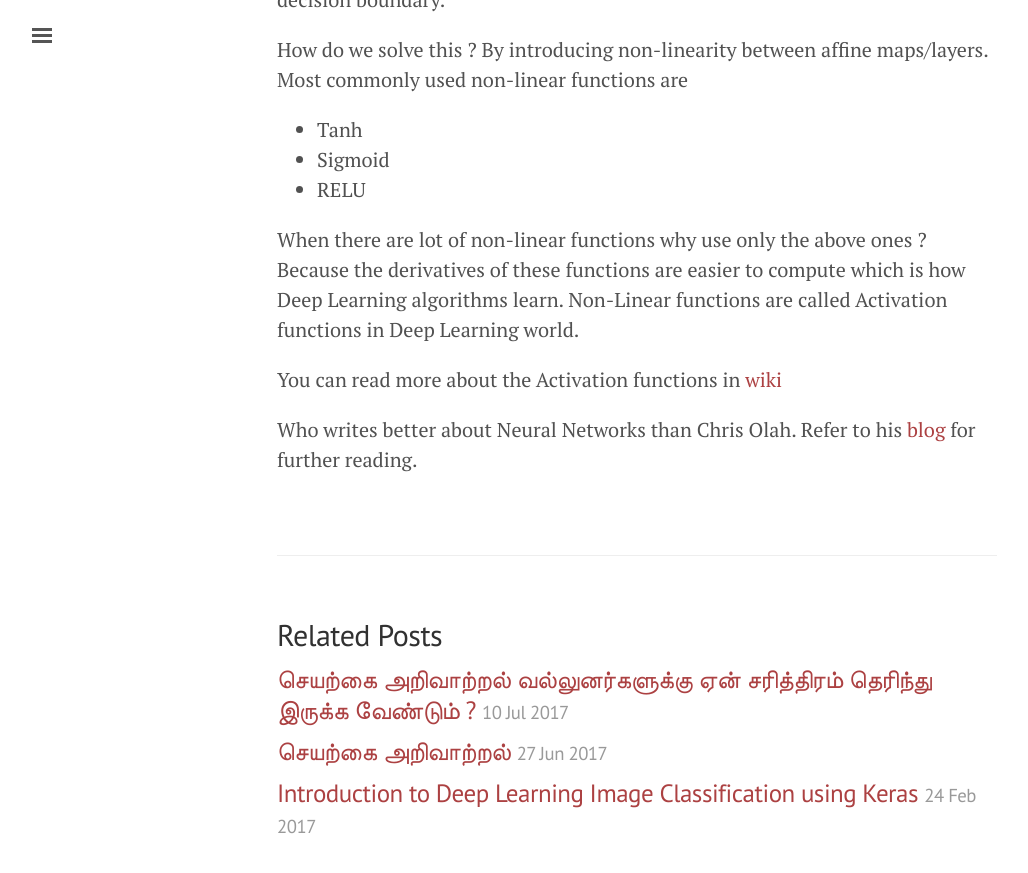
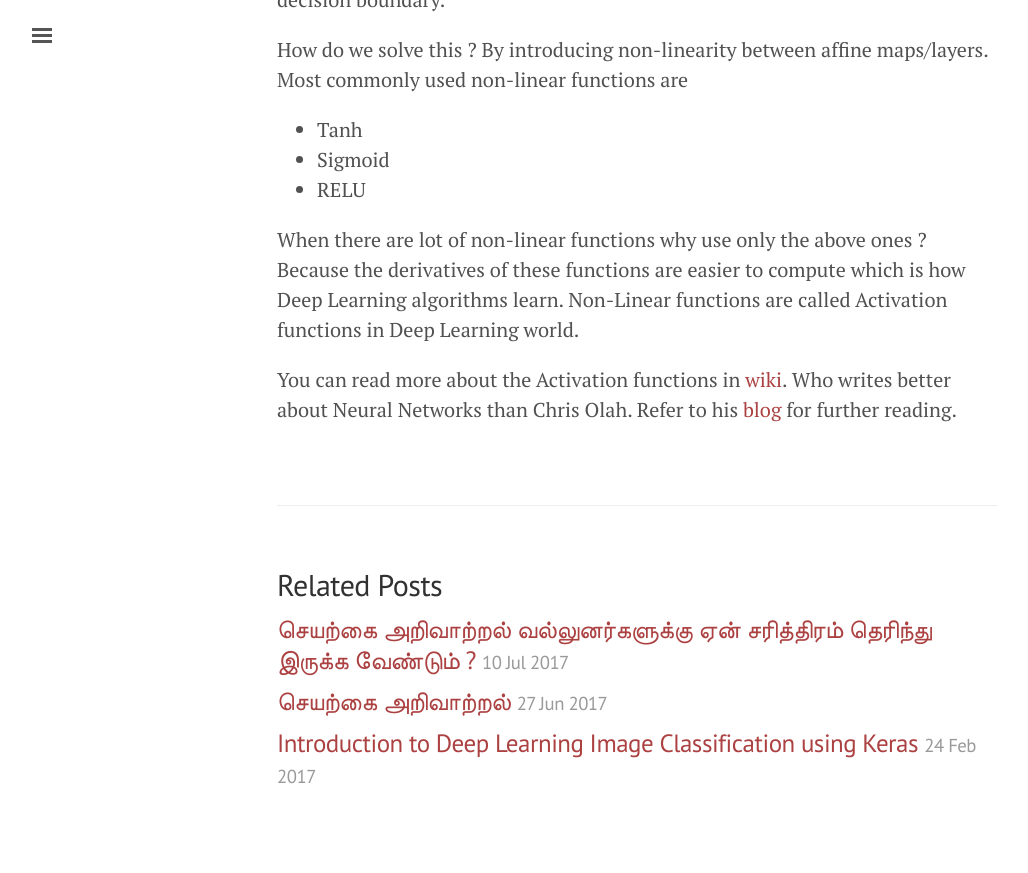
Before and after one commit to malaikannan/malaikannan.github.io, a Jekyll site: the page built from _posts/2017-07-18-why-use-non-linear-functions-in-deep-learning.markdown, in a window 1280 px wide and 900 px high, scrolled down 947 px. Shown: the top 873 px of the window, without its empty margins (3-1031 px from the left). Built offline with Jekyll 4.4.1, drawn with Linux system fonts in a browser that asks for light colours; comment, search, counter and statistics services are not loaded; after the commit the page ends 1797 px from its top, so only the background shows below that.

```diff
--- a/_posts/2017-07-18-why-use-non-linear-functions-in-deep-learning.markdown
+++ b/_posts/2017-07-18-why-use-non-linear-functions-in-deep-learning.markdown
@@ -29,6 +29,4 @@ How do we solve this ? By introducing non-linearity between affine maps/layers.
 
 When there are lot of non-linear functions why use only the above ones ? Because the derivatives of these functions are easier to compute which is how Deep Learning algorithms learn. Non-Linear functions are called Activation functions in Deep Learning world.
 
-You can read more about the Activation functions in [wiki](https://en.wikipedia.org/wiki/Activation_function)
-
-Who writes better about Neural Networks than Chris Olah. Refer to his [blog](http://colah.github.io/posts/2014-03-NN-Manifolds-Topology/) for further reading.
+You can read more about the Activation functions in [wiki](https://en.wikipedia.org/wiki/Activation_function). Who writes better about Neural Networks than Chris Olah. Refer to his [blog](http://colah.github.io/posts/2014-03-NN-Manifolds-Topology/) for further reading.
```
